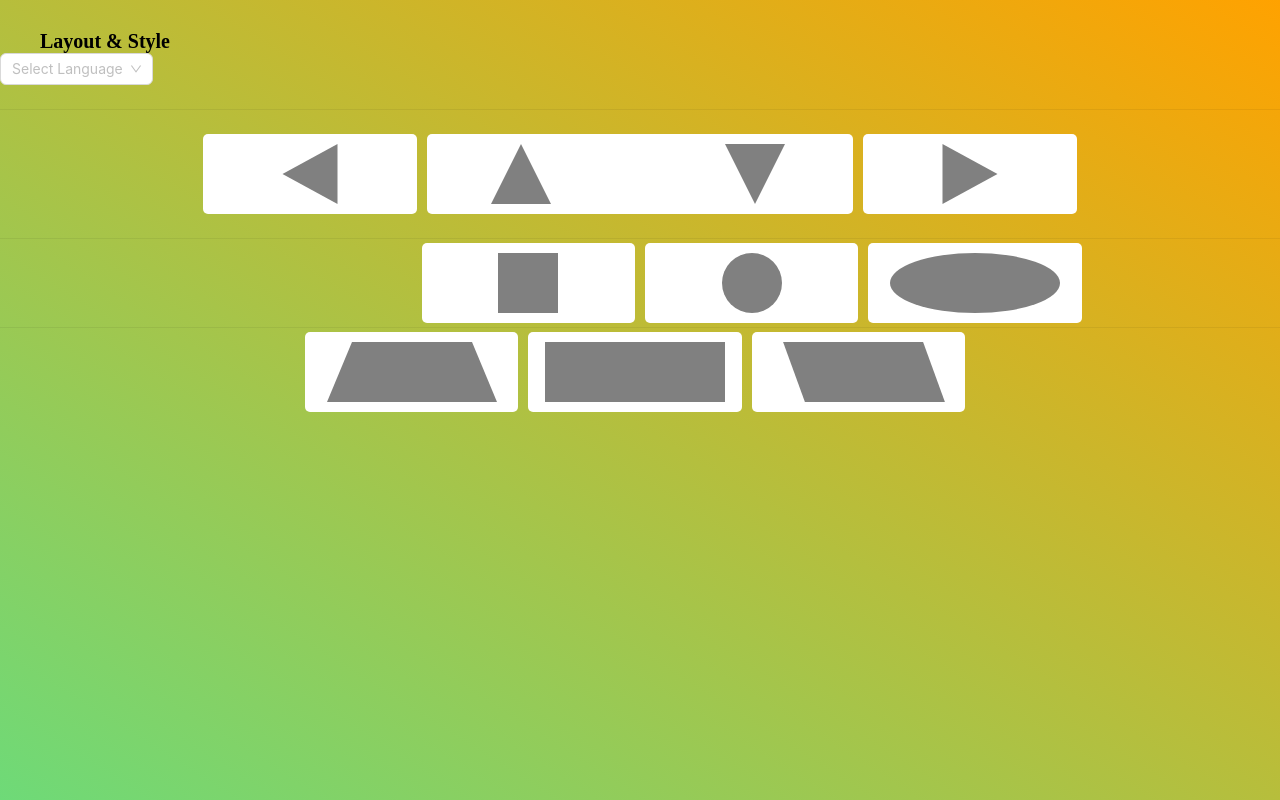
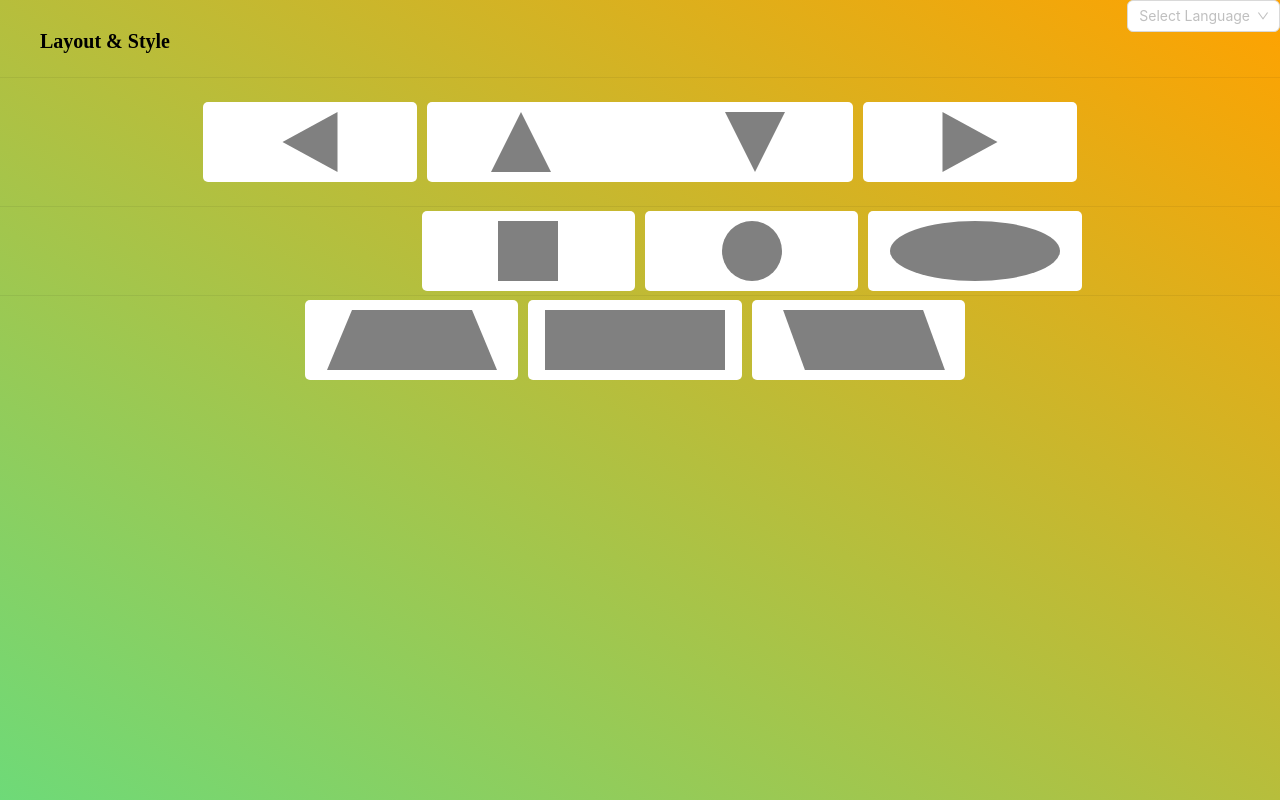
Before and after one commit to BellTitiporn/Frontendtest, a React (Vite) app in the folder animation-button/: page /layout in a window 1280 px wide. Built offline with nearby package versions, Linux system fonts and the light colour scheme.

Commit message:
Update Layout&Style.tsx

```diff
--- a/animation-button/src/component/Layout&Style.tsx
+++ b/animation-button/src/component/Layout&Style.tsx
@@ -2,46 +2,23 @@ import './Layout&Style.css'
 import { Col, Divider, Row } from 'antd';
 import { useTranslation } from 'react-i18next';
 import Navbar from './Navbar';
-import { useState } from 'react';
 
 function Test1(){
   const { t } = useTranslation();
-  const [itemClicked, setItemClicked] = useState(false);
 
-  const handleClick = () => {
-    setItemClicked(!itemClicked);
-  };
 
     return (
-        <div>
+        <div className='wrapper1'>
     <div className="title">{t('Layout & Style')}</div>
-    <div ><Navbar/></div>
+    <div className='navbar-layout'><Navbar/></div>
     <Divider  orientation="left"></Divider>
     <Row className="item1">
       <Col className="item1-1" span={4}><div className='triangle-left'></div></Col>
-      <Col className="item1-2" span={8} onClick={handleClick}><div className='center'><div className='triangle-top'></div><div className='triangle-bottom'></div></div></Col>
+      <Col className="item1-2" span={8}><div className='center'><div className='triangle-top'></div><div className='triangle-bottom'></div></div></Col>
       <Col className="item1-3" span={4}><div className='triangle-right'></div></Col>
     </Row>
 
     <Divider orientation="left"></Divider>
-      {itemClicked ? (
-        <>
-          <Row className="item3">
-            <Col className="item3-1" span={4}><div className="trapezoid"></div></Col>
-            <Col className="item3-2" span={4}><div className="rectangle"></div></Col>
-            <Col className="item3-3" span={4}><div className="parallelogram"></div></Col>
-          </Row>
-
-          <Divider orientation="left"></Divider>
-
-          <Row className="item2">
-            <Col className="item2-1" span={4}></Col>
-            <Col className="item2-2" span={4}><div className="square"></div></Col>
-            <Col className="item2-3" span={4}><div className="circle"></div></Col>
-            <Col className="item2-4" span={4}><div className="oval"></div></Col>
-          </Row>
-        </>
-      ) : (
         <>
           <Row className="item2">
             <Col className="item2-1" span={4}></Col>
@@ -58,7 +35,6 @@ function Test1(){
             <Col className="item3-3" span={4}><div className="parallelogram"></div></Col>
           </Row>
         </>
-      )}
     </div>
   );
 }
```
